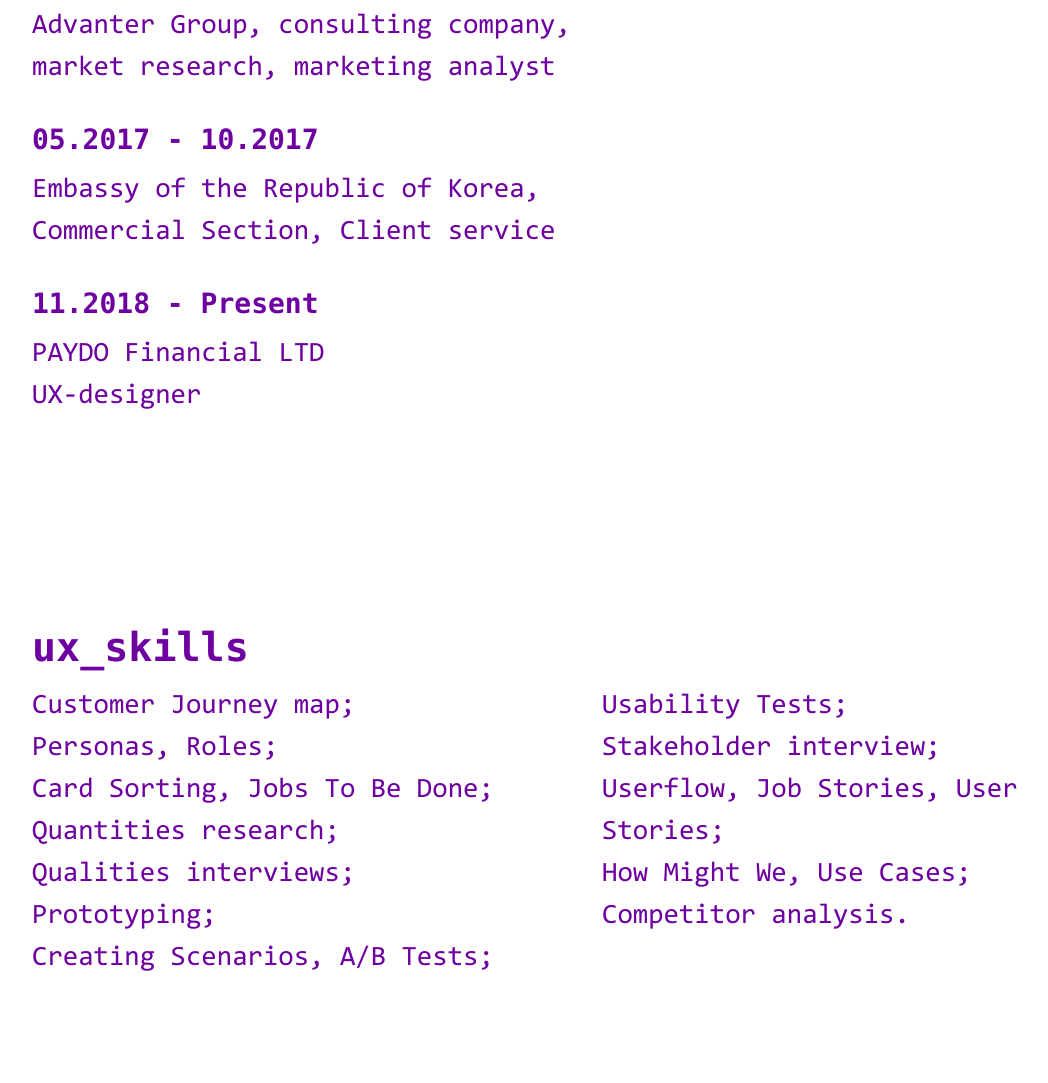
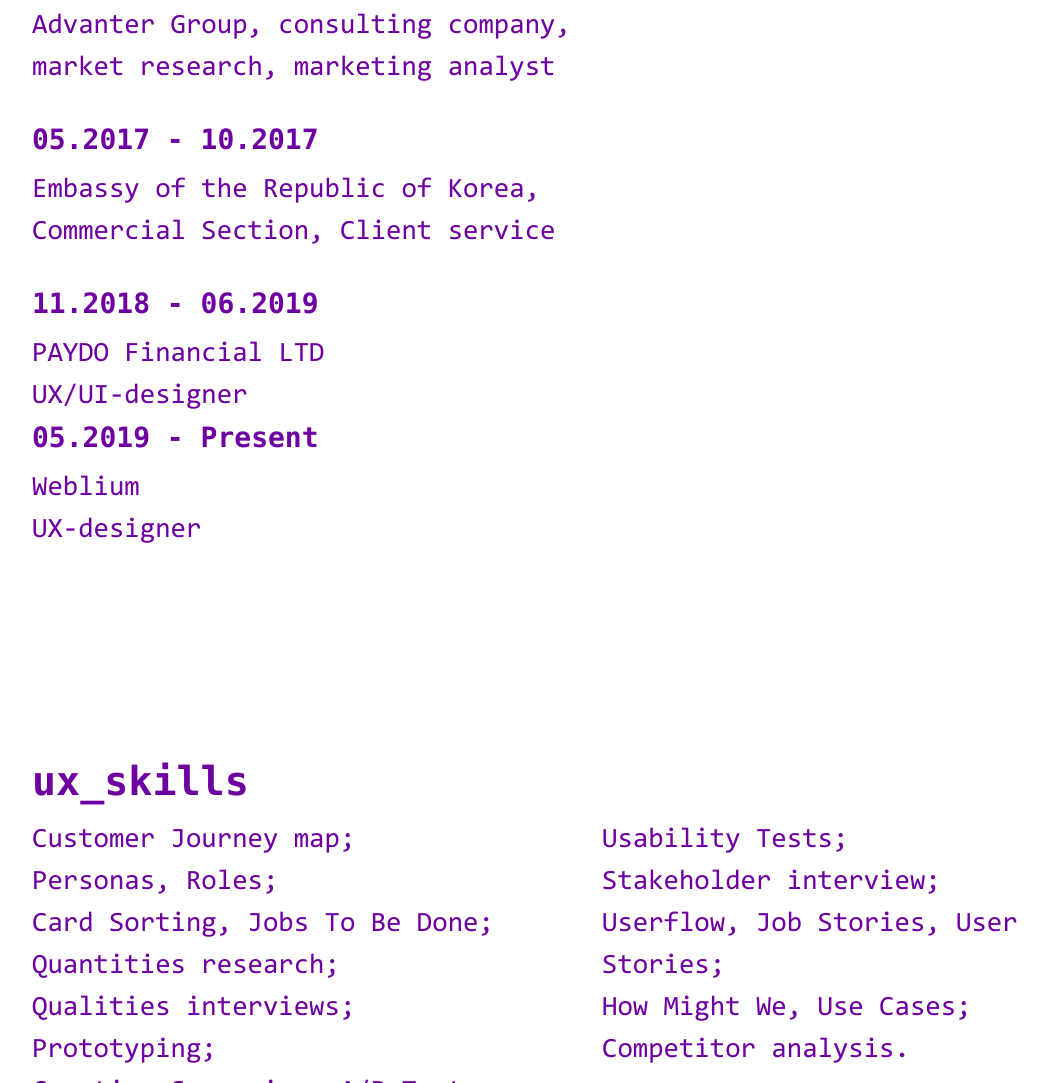
Before and after one commit to HanSasha/hansasha.github.io, a website: page about.html in a window 1280 px wide. Shown: the part 1534-2617 px from the top of the page, without its empty margins (53-1101 px from the left). Drawn offline with Linux system fonts and the light colour scheme.

Commit message:
Updated work experience

```diff
--- a/about.html
+++ b/about.html
@@ -78,8 +78,13 @@
               Commercial Section, Client service
             </div>
             <div class="paydo">
-              <h3>11.2018 - Present</h3>
+              <h3>11.2018 - 06.2019</h3>
               PAYDO Financial LTD<br />
+              UX/UI-designer
+            </div>
+            <div class="Weblium">
+              <h3>05.2019 - Present</h3>
+              Weblium<br />
               UX-designer
             </div>
           </div>
```
